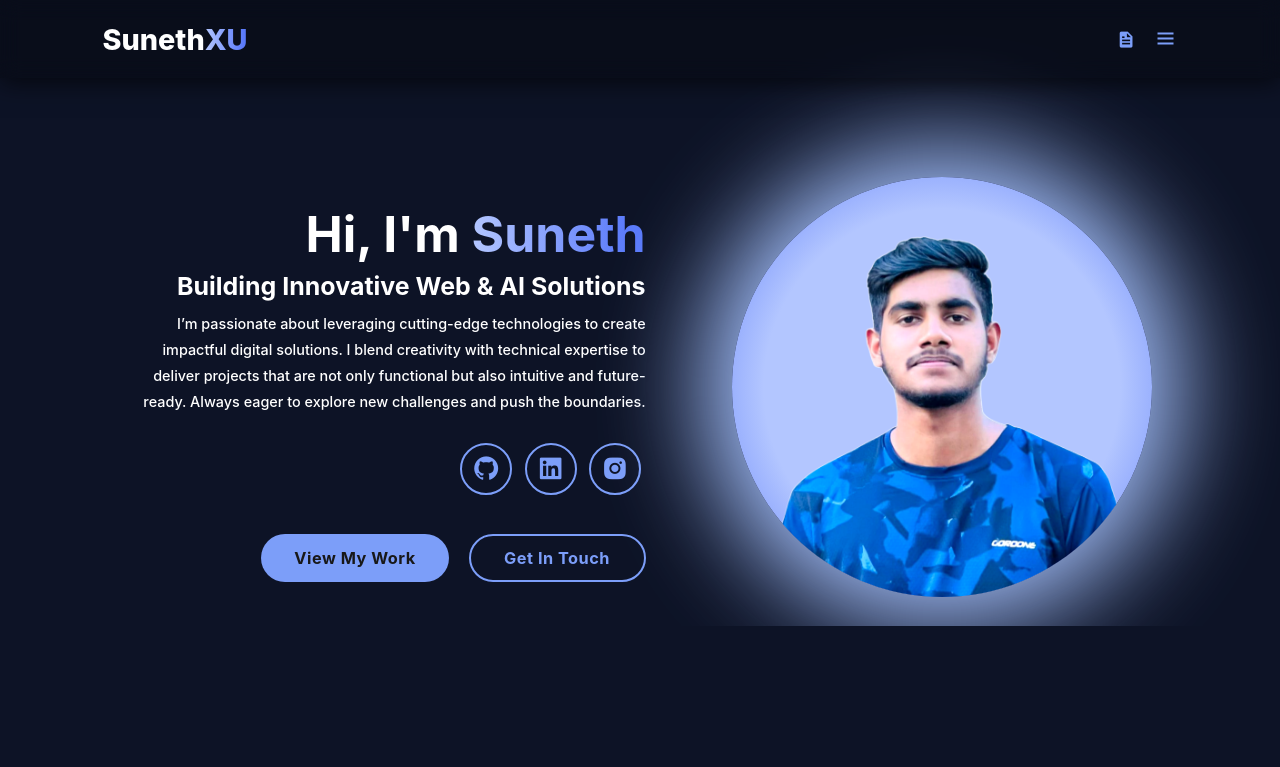
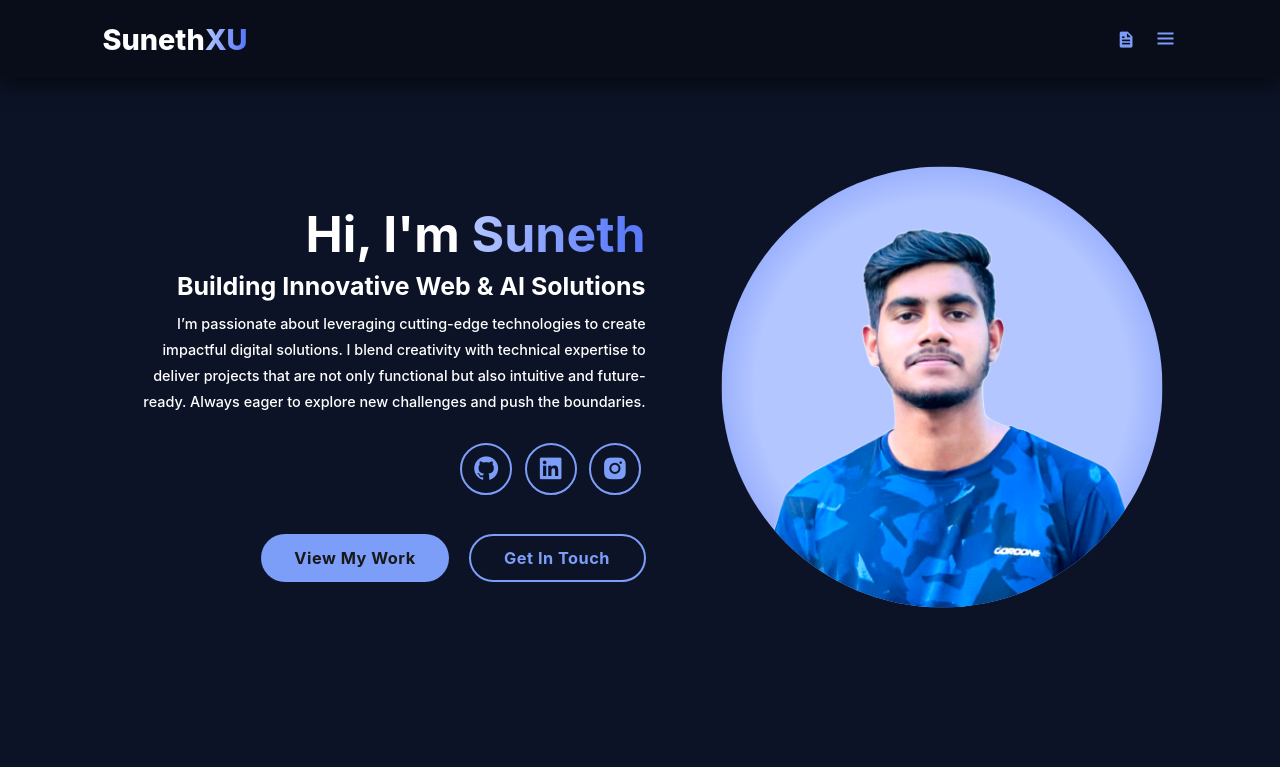
Before and after one commit to Suneth2220/suneth2220.github.io, a plain HTML site: page index.html in a window 1280 px wide. In both pictures the pointer is over the picture 942 px from the left and 387 px from the top of the page. Shown: the top 767 px of the page. Drawn offline with nearby package versions, Linux system fonts and the light colour scheme; a web font is replaced by a local one.

Commit message:
image animation change

```diff
--- a/styles.css
+++ b/styles.css
@@ -433,14 +433,13 @@ section {
   height: 420px;
   object-fit: cover;
   border-radius: 50%;
-  box-shadow: 0 0 18px 6px rgba(124, 158, 249, 0.5);
   background: radial-gradient(circle, #B3C6FF 60%, #5A7AFA 100%);
   transition: 0.4s ease-in-out, box-shadow 0.4s;
   display: block;
 }
 
 .home-img img:hover {
-  box-shadow: 0 0 100px 30px #A3BFFA;
+  transform: scale(1.05);
 }
 
 .home-content h1 {
```
